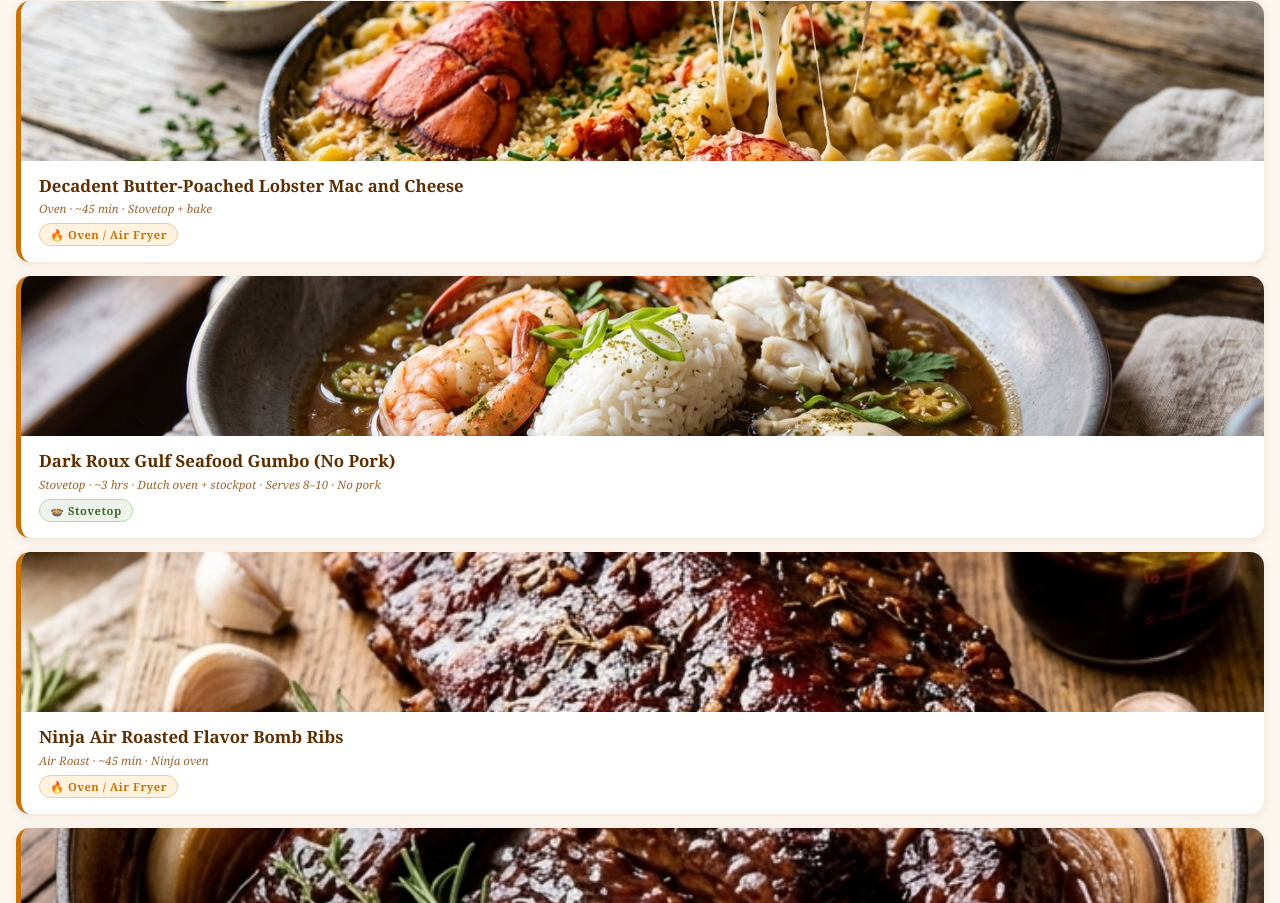
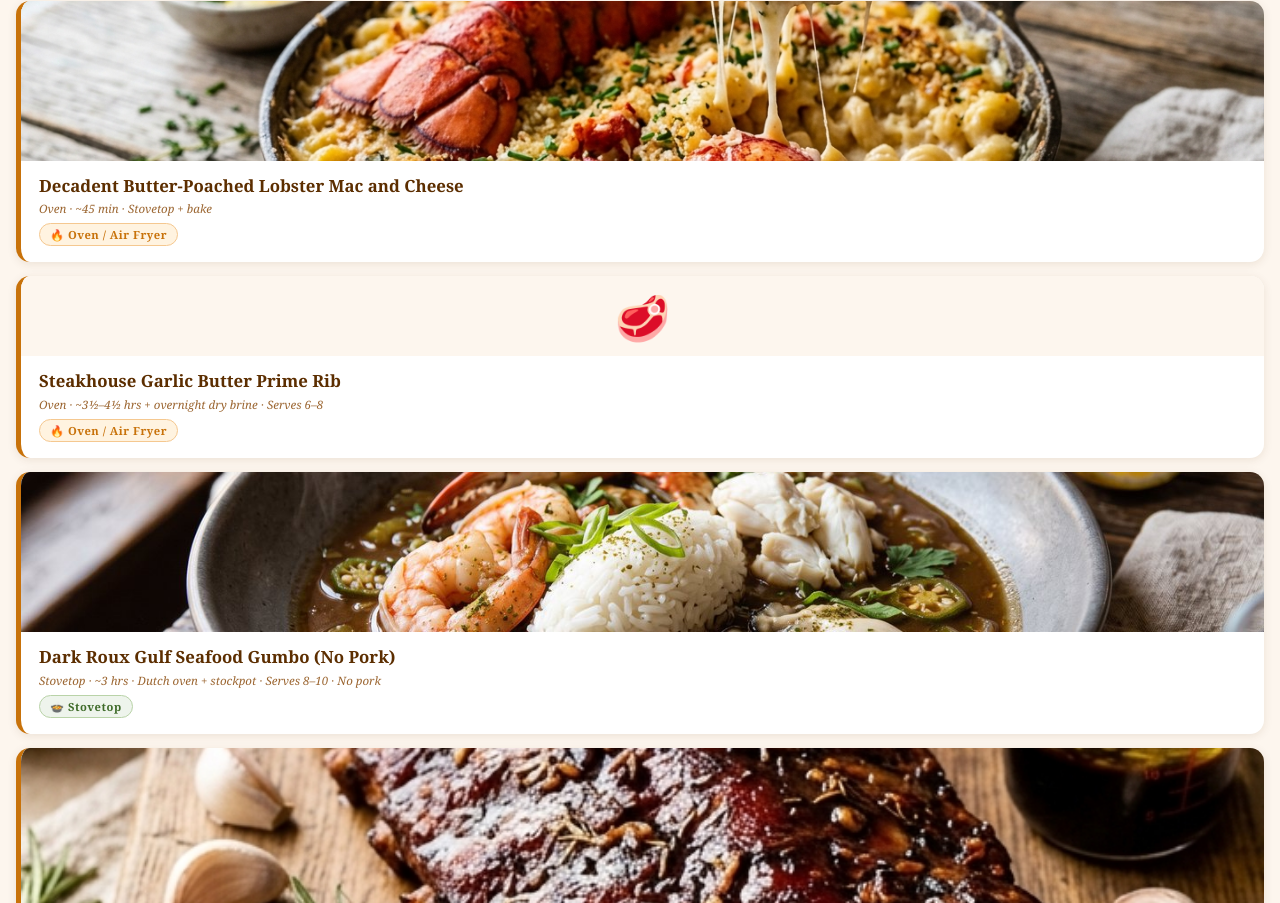
Before and after one commit to akieia60/recipe-book, a plain HTML site: page index.html in a window 1280 px wide. Shown: the part 762-1665 px from the top of the page. Drawn offline with Linux system fonts and the light colour scheme.

Commit message:
Add Steakhouse Garlic Butter Prime Rib recipe
Oven category: overnight dry brine, garlic herb butter crust, 250F slow
roast with reverse sear, homemade au jus, temperature guide and sides.

Co-Authored-By: Claude Opus 5.5 <noreply@anthropic.com>
Claude-Session: https://claude.ai/code/session_018vh6D1y42jbNzEFXjbX4zt

```diff
--- a/index.html
+++ b/index.html
@@ -594,6 +594,39 @@ const recipes = [
     note: "Always shred blocks of cheese fresh from the block — bagged pre-shredded cheese contains anti-caking starches that make melted cheese grainy. Be gentle warming the lobster; it finishes baking in the oven."
   },
 
+  // ── 3a. STEAKHOUSE PRIME RIB (OVEN) ───────────
+  {
+    cookType: 'oven',
+    emoji: '🥩',
+    cardTag: 'Oven · ~3½–4½ hrs + overnight dry brine · Serves 6–8',
+    title: "Steakhouse Garlic Butter Prime Rib",
+    shopping: [
+      { group: "Meat", items: ["5–6 lb bone-in beef rib roast (standing rib roast / prime rib)"] },
+      { group: "Dairy", items: ["1 stick + 2 tbsp unsalted butter"] },
+      { group: "Produce & Herbs", items: ["8+ cloves fresh garlic","Fresh rosemary","Fresh thyme","1 shallot"] },
+      { group: "Pantry & Spices", items: ["Olive oil","Dijon mustard","Worcestershire sauce","Coarse black pepper","Garlic powder","Onion powder","Smoked paprika","Kosher salt (Morton or Diamond Crystal)","2 cups beef stock","Dry red wine (optional)"] },
+      { group: "Tools", items: ["Roasting pan","Instant-read or leave-in meat thermometer","Aluminum foil"] }
+    ],
+    ingredients: [
+      { group: "The Roast", items: ["5–6 lb bone-in beef rib roast","1½ tbsp Morton kosher salt (or 2½ tbsp Diamond Crystal) for the dry brine"] },
+      { group: "Garlic Herb Butter Crust", items: ["1 stick unsalted butter, softened","8 cloves fresh garlic, minced","2 tbsp olive oil","2 tbsp fresh rosemary, chopped","1 tbsp fresh thyme, chopped","1 tbsp Dijon mustard","1 tbsp Worcestershire sauce","1 tbsp coarse black pepper","1 tbsp garlic powder","1 tbsp onion powder","1 tsp smoked paprika"] },
+      { group: "Homemade Au Jus", items: ["2 tbsp butter","1 shallot, finely chopped","Pan drippings from the roast (fat skimmed off)","2 cups beef stock","1 tbsp Worcestershire sauce","½ cup dry red wine (optional)","Salt and pepper to taste"] }
+    ],
+    steps: [
+      "THE NIGHT BEFORE: Pat the roast completely dry with paper towels. Season all sides with the kosher salt. Set it on a rack, uncovered, in the refrigerator overnight (dry brining).",
+      "Take the roast out of the refrigerator 45–60 minutes before cooking. Preheat the oven to 250°F.",
+      "Make the garlic herb butter: mix the softened butter, garlic, olive oil, rosemary, thyme, Dijon, Worcestershire, black pepper, garlic powder, onion powder and smoked paprika into a thick paste.",
+      "Rub the butter generously over the entire roast. Set it in a roasting pan, bones down and fat side up.",
+      "Insert a thermometer into the thickest part, not touching the bone. Slow-roast at 250°F, about 30–40 minutes per pound (roughly 3–4 hours for 5–6 lbs). Go by temperature, not the clock.",
+      "Pull the roast about 10°F BELOW your target temperature (see note). Tent loosely with foil and rest 20–30 minutes. Turn the oven up to 500°F.",
+      "Reverse sear: return the roast to the 500°F oven for 5–10 minutes, watching closely, until the crust is deep brown.",
+      "Meanwhile, make the au jus: melt the butter in a saucepan and sauté the shallot 2–3 minutes. Add the skimmed pan drippings, beef stock, Worcestershire and wine (optional). Simmer 10–15 minutes, strain, and season with salt and pepper.",
+      "Carve between the bones, then slice against the grain. Serve with the warm au jus.",
+      "Serve with: roasted garlic mashed potatoes, Southern baked mac and cheese, garlic Parmesan asparagus, honey butter glazed carrots, creamy horseradish sauce and honey butter rolls."
+    ],
+    note: "Final temperatures: rare 120–125°F · medium rare 130–135°F · medium 140–145°F · medium well 150–155°F · well done 160°F+. The USDA recommends 145°F plus a 3-minute rest. Cost check: at $6.99/lb a 6 lb roast is about $42. Biggest tip: buy it the day before and dry-brine overnight. That's what gives it the steakhouse taste."
+  },
+
   // ── 3b. SEAFOOD GUMBO — NO PORK (STOVETOP) ───
   {
     cookType: 'stovetop',
```
